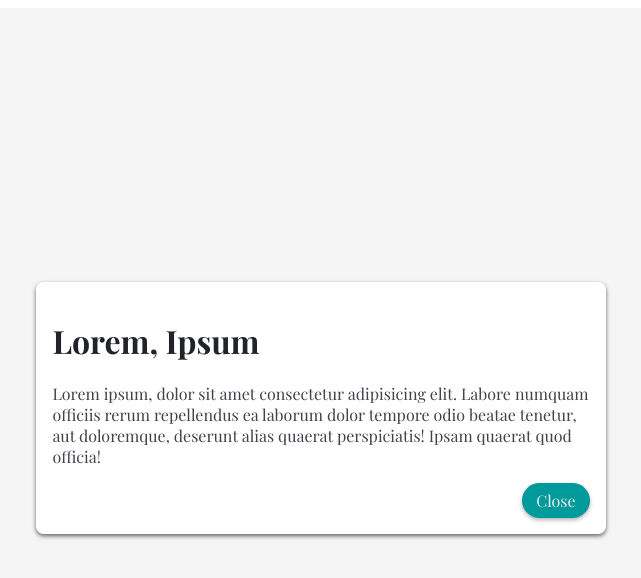
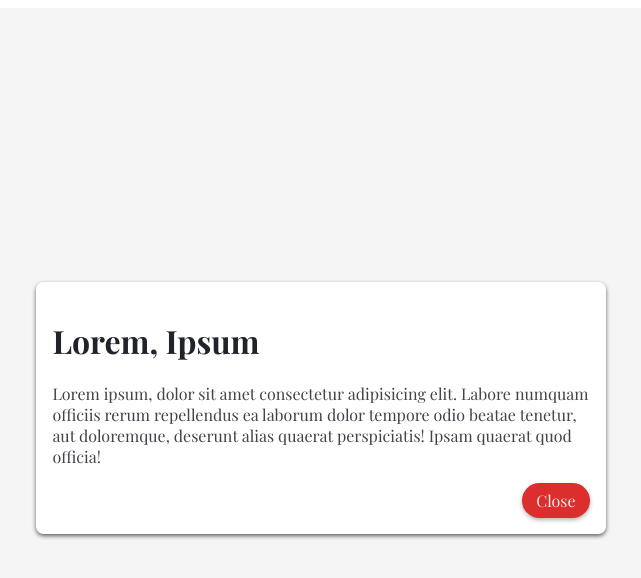
Before and after one commit to CharlesIvia/mini-creations, a plain HTML site: page modal-component/index.html in a window 1280 px wide. Both pictures are taken after a click on the button "Click Me". Shown: the whole page, without its empty margins (319-960 px from the left). Drawn offline with nearby package versions, Linux system fonts and the light colour scheme.

Commit message:
Changed close btn background color for good UX

```diff
--- a/modal-component/style.css
+++ b/modal-component/style.css
@@ -45,4 +45,5 @@ button {
 
 #close {
     float: right;
+    background: rgb(221, 46, 46);
 }
```
